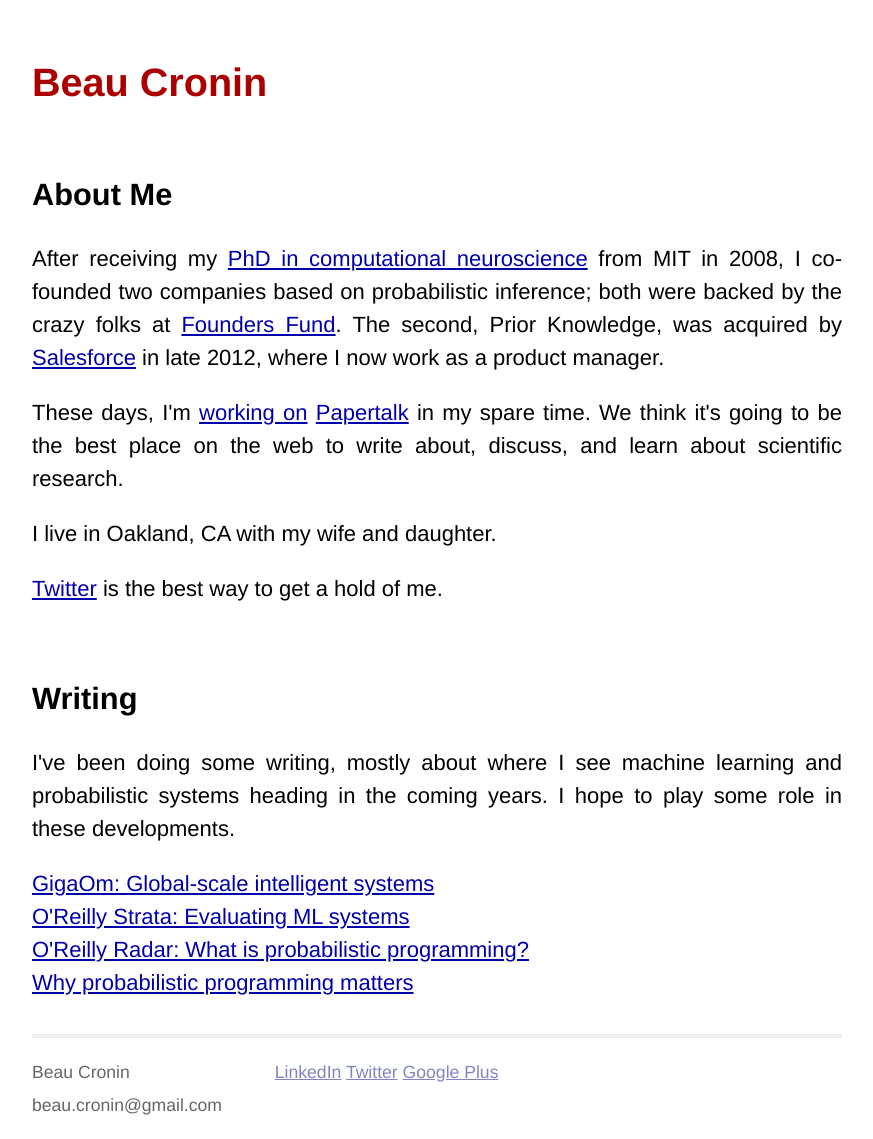
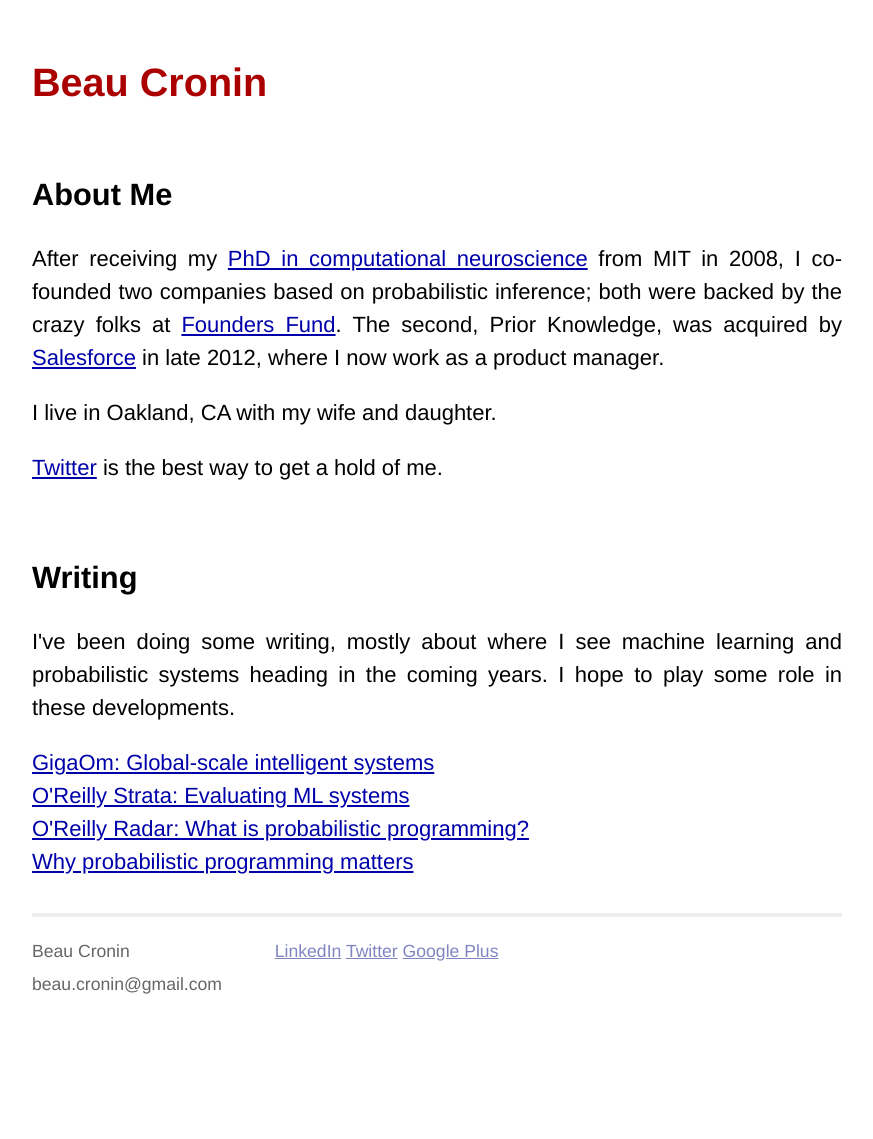
Before and after one commit to beaucronin/beaucronin.github.com, a Jekyll site: the page built from index.html, in a window 1280 px wide. Shown: the whole page, without its empty margins (203-1076 px from the left). Built offline with Jekyll 4.4.1, drawn with Linux system fonts in a browser that asks for light colours; after the commit the page ends 1018 px from its top, so only the background shows below that.

Commit message:
Update index.html

```diff
--- a/index.html
+++ b/index.html
@@ -6,7 +6,7 @@
 <div id="home">
   <h1>About Me</h1>
   <p>After receiving my <a href="http://dspace.mit.edu/handle/1721.1/45336">PhD in computational neuroscience</a> from MIT in 2008, I co-founded two companies based on probabilistic inference; both were backed by the crazy folks at <a href="http://foundersfund.com">Founders Fund</a>. The second, Prior Knowledge, was acquired by <a href="http://salesforce.com">Salesforce</a> in late 2012, where I now work as a product manager.</p>
-  <p>These days, I'm <a href="https://github.com/karissamck/papertalk">working on</a> <a href="http://papertalk.org">Papertalk</a> in my spare time. We think it's going to be the best place on the web to write about, discuss, and learn about scientific research.</p>
+  <!--<p>These days, I'm <a href="https://github.com/karissamck/papertalk">working on</a> <a href="http://papertalk.org">Papertalk</a> in my spare time. We think it's going to be the best place on the web to write about, discuss, and learn about scientific research.</p>-->
   <p>I live in Oakland, CA with my wife and daughter.</p>
   <p><a href="http://twitter.com/beaucronin">Twitter</a> is the best way to get a hold of me.</p>
   <p>&nbsp;</p>
```
